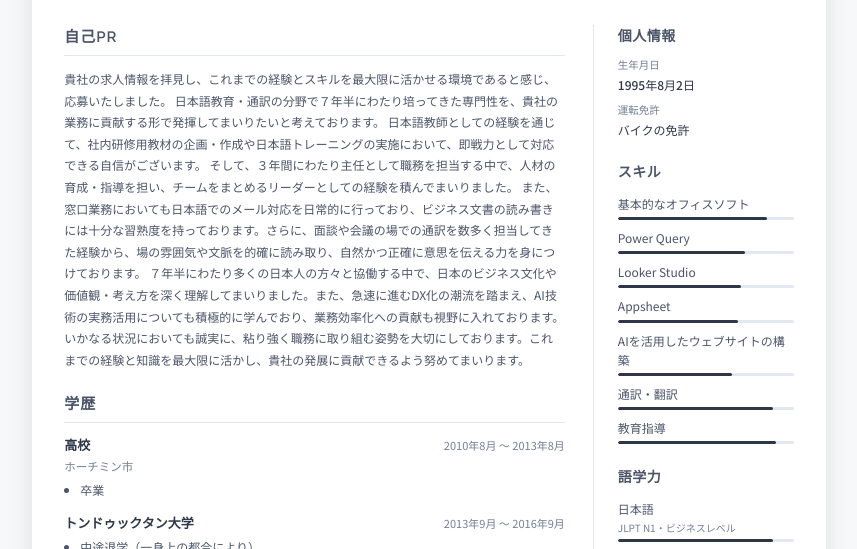
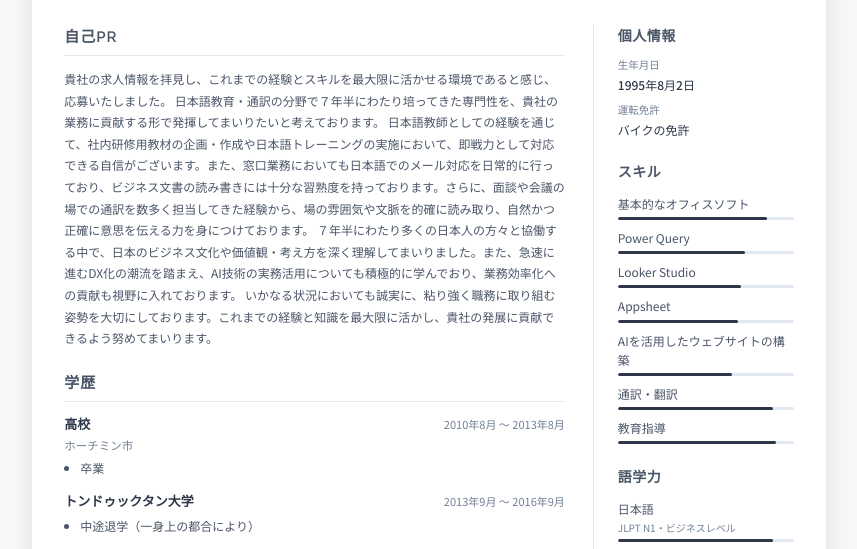
Before and after one commit to Hoangthuanitm/cvxinviec, a plain HTML site: page index.html in a window 1280 px wide. Shown: the part 199-748 px from the top of the page, without its empty margins (211-1068 px from the left). Drawn offline with Linux system fonts and the light colour scheme.

Commit message:
Update index.html

```diff
--- a/index.html
+++ b/index.html
@@ -6,7 +6,9 @@
 <title>履歴書 - Nguyen Hoang Thuan</title>
 <style>
   @import url('https://fonts.googleapis.com/css2?family=Noto+Sans+JP:wght@300;400;500;700&family=Raleway:wght@300;400;600;700;800&display=swap');
+
   * { margin: 0; padding: 0; box-sizing: border-box; }
+
   :root {
     --dark: #2d3748;
     --mid: #4a5568;
@@ -17,6 +19,7 @@
     --border: #e2e8f0;
     --bg: #f7f8fa;
   }
+
   body {
     font-family: 'Noto Sans JP', sans-serif;
     background: var(--bg);
@@ -328,6 +331,7 @@
     color: var(--mid);
     line-height: 1.8;
   }
+
   /* ── PRINT ── */
   @media print {
     body { background: white; }
@@ -369,19 +373,20 @@
       </div>
     </div>
   </div>
+
   <!-- BODY -->
   <div class="body">
+
     <!-- ── MAIN ── -->
     <div class="main">
+
       <!-- 自己PR -->
       <div class="section">
         <div class="section-title">自己PR</div>
         <p class="profile-text">
           貴社の求人情報を拝見し、これまでの経験とスキルを最大限に活かせる環境であると感じ、応募いたしました。
 日本語教育・通訳の分野で７年半にわたり培ってきた専門性を、貴社の業務に貢献する形で発揮してまいりたいと考えております。
-日本語教師としての経験を通じて、社内研修用教材の企画・作成や日本語トレーニングの実施において、即戦力として対応できる自信がございます。
-そして、３年間にわたり主任として職務を担当する中で、人材の育成・指導を担い、チームをまとめるリーダーとしての経験を積んでまいりました。
-また、窓口業務においても日本語でのメール対応を日常的に行っており、ビジネス文書の読み書きには十分な習熟度を持っております。さらに、面談や会議の場での通訳を数多く担当してきた経験から、場の雰囲気や文脈を的確に読み取り、自然かつ正確に意思を伝える力を身につけております。
+日本語教師としての経験を通じて、社内研修用教材の企画・作成や日本語トレーニングの実施において、即戦力として対応できる自信がございます。また、窓口業務においても日本語でのメール対応を日常的に行っており、ビジネス文書の読み書きには十分な習熟度を持っております。さらに、面談や会議の場での通訳を数多く担当してきた経験から、場の雰囲気や文脈を的確に読み取り、自然かつ正確に意思を伝える力を身につけております。
 ７年半にわたり多くの日本人の方々と協働する中で、日本のビジネス文化や価値観・考え方を深く理解してまいりました。また、急速に進むDX化の潮流を踏まえ、AI技術の実務活用についても積極的に学んでおり、業務効率化への貢献も視野に入れております。
 いかなる状況においても誠実に、粘り強く職務に取り組む姿勢を大切にしております。これまでの経験と知識を最大限に活かし、貴社の発展に貢献できるよう努めてまいります。
         </p>
@@ -561,6 +566,7 @@
       <div class="kibou-value">相談</div>
     </div>
   </div>
+
   <!-- 特技・趣味・得意科目等 -->
   <div class="p2-section">
     <div class="p2-title">特技・趣味・得意科目等</div>
@@ -569,6 +575,7 @@
       <div class="tokki-item">７年半にわたりさまざまな日本人の方々と協働する中で、日本のビジネス文化や日本人の考え方・価値観に深く触れ、それが自身の大きな成長につながりました。</div>
     </div>
   </div>
+
   <!-- 長所 -->
   <div class="p2-section">
     <div class="p2-title">長所</div>
```
